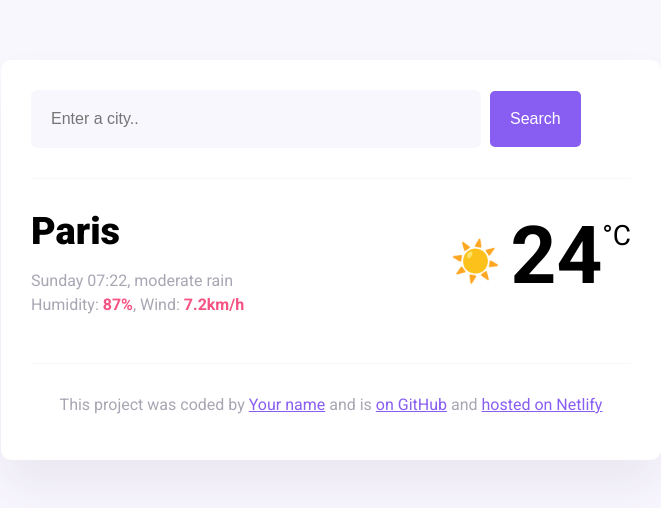
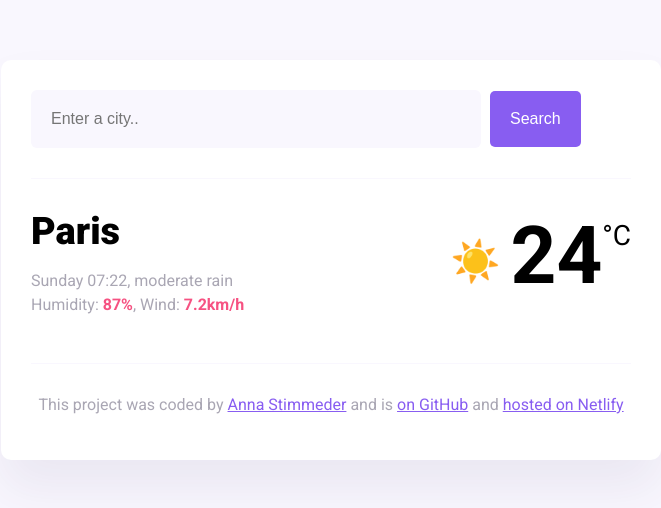
Before and after one commit to AnnMarSti/weatherproject, a website built with Parcel: page index.html in a window 1280 px wide. Shown: the whole page, without its empty margins (309-970 px from the left). Built offline with nearby package versions, Linux system fonts and the light colour scheme.

Commit message:
Added Profil link

```diff
--- a/index.html
+++ b/index.html
@@ -47,8 +47,10 @@
       <footer>
         <p>
           This project was coded by
-          <a href="#" target="_blank">Your name</a> and is
-          <a href="#" target="_blank"> on GitHub</a> and
+          <a href="https://github.com/AnnMarSti" target="_blank"
+            >Anna Stimmeder</a
+          >
+          and is <a href="#" target="_blank"> on GitHub</a> and
           <a href="#" target="_blank">hosted on Netlify</a>
         </p>
       </footer>
```
